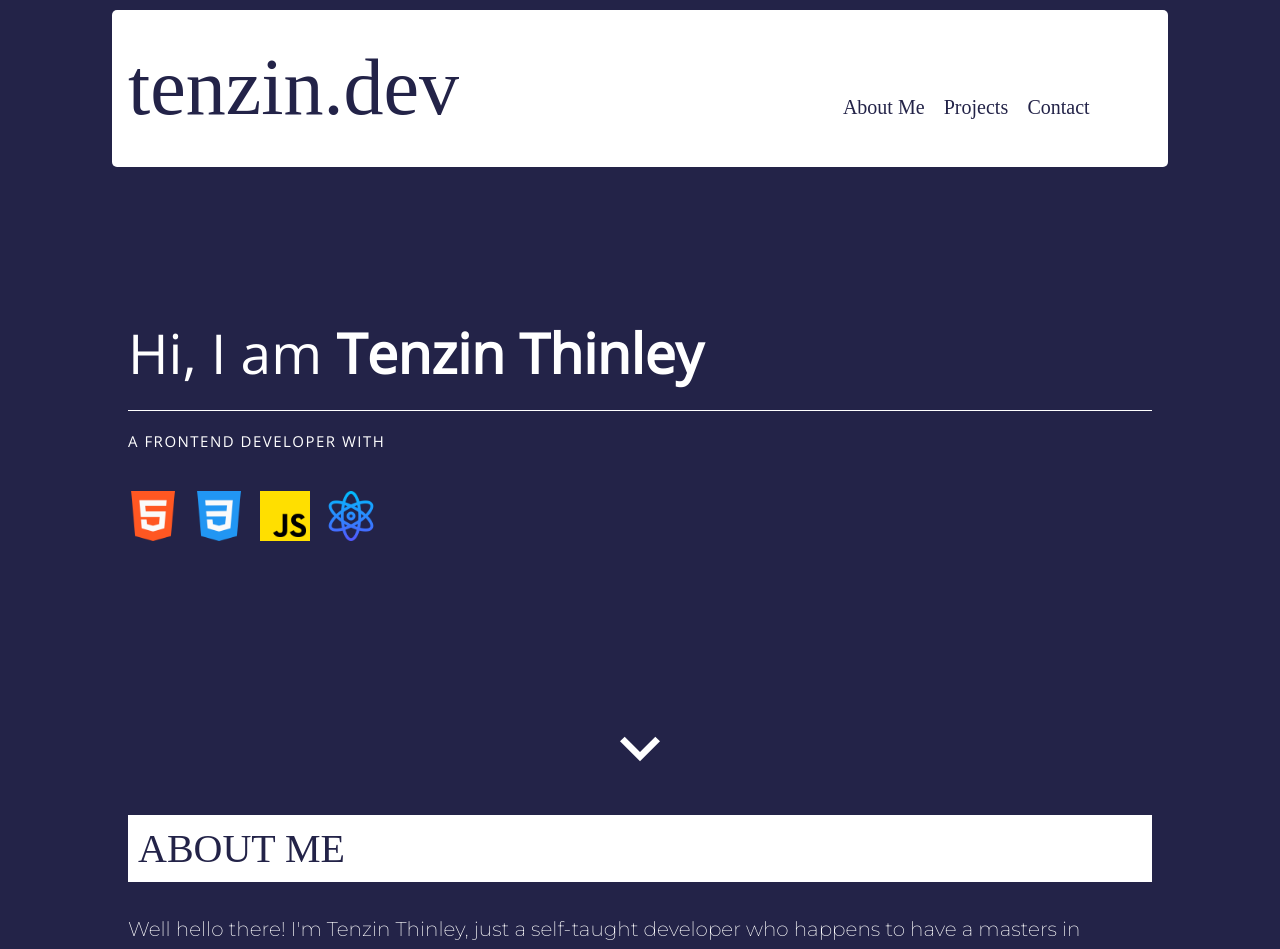
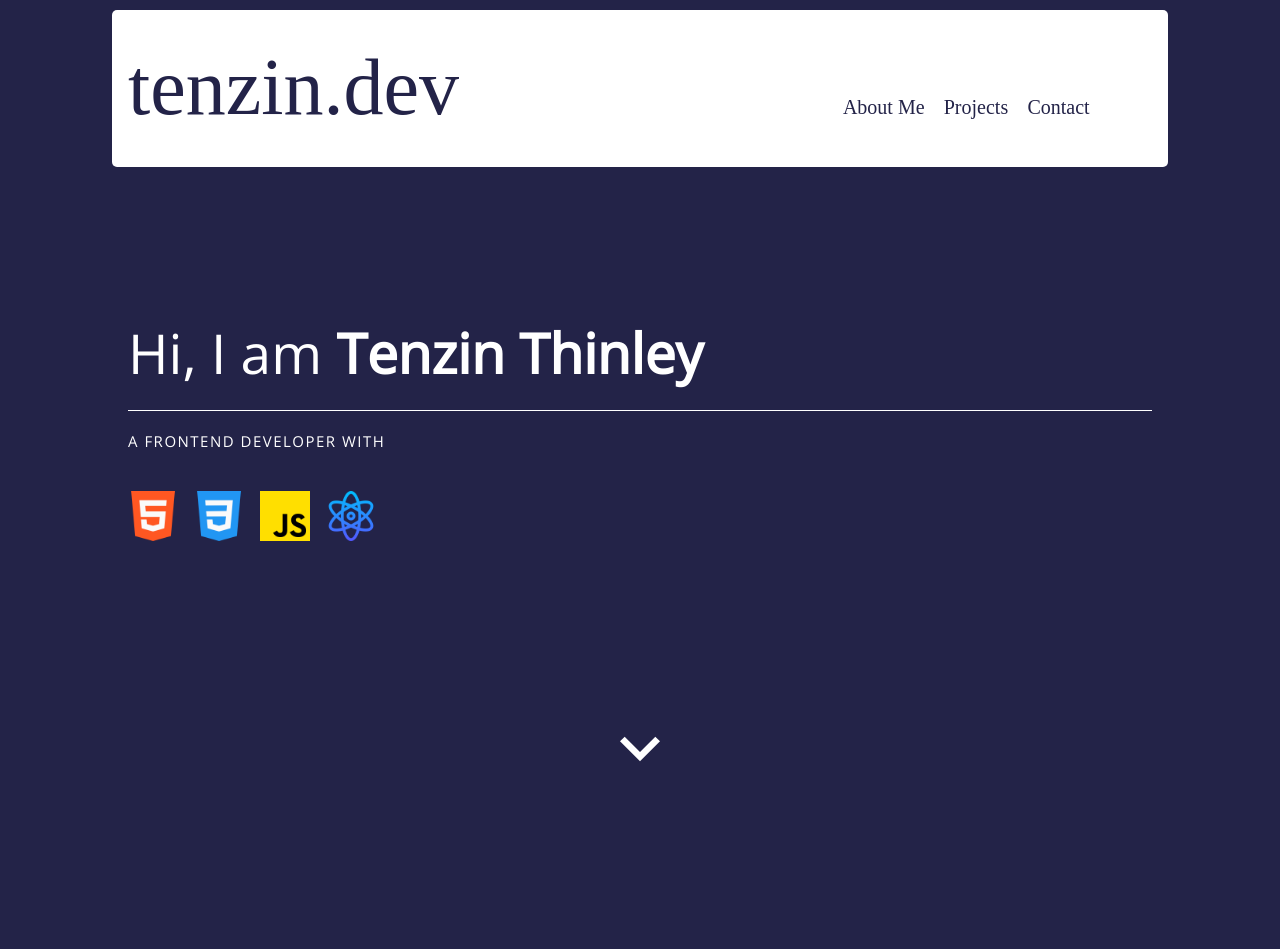
Before and after one commit to tenthin/portfolio-site, a React (Create React App) app: page / in a window 1280 px wide. Shown: the top 949 px of the page. After the commit the page ends 815 px from the top, so only its background shows below. Built offline with nearby package versions, Linux system fonts and the light colour scheme.

Commit message:
aboutme page comment

```diff
--- a/src/App.js
+++ b/src/App.js
@@ -36,7 +36,7 @@ function App() {
     <>
       <Header />
       <HeroPage />
-      <AboutMe />
+      {/* <AboutMe /> */}
       {/* <Project />
       <Contact />
       <ToTopButton /> */}
```
